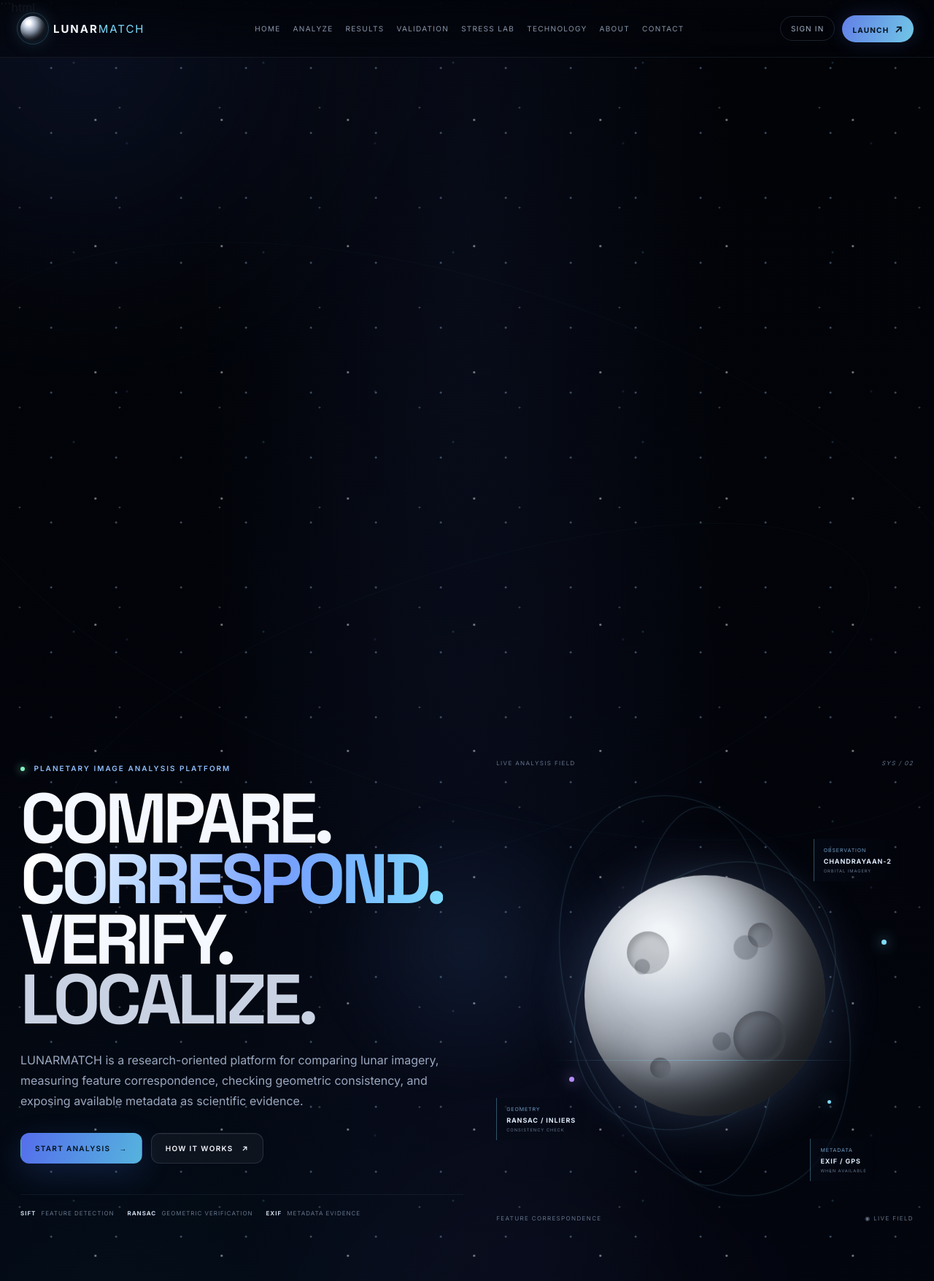
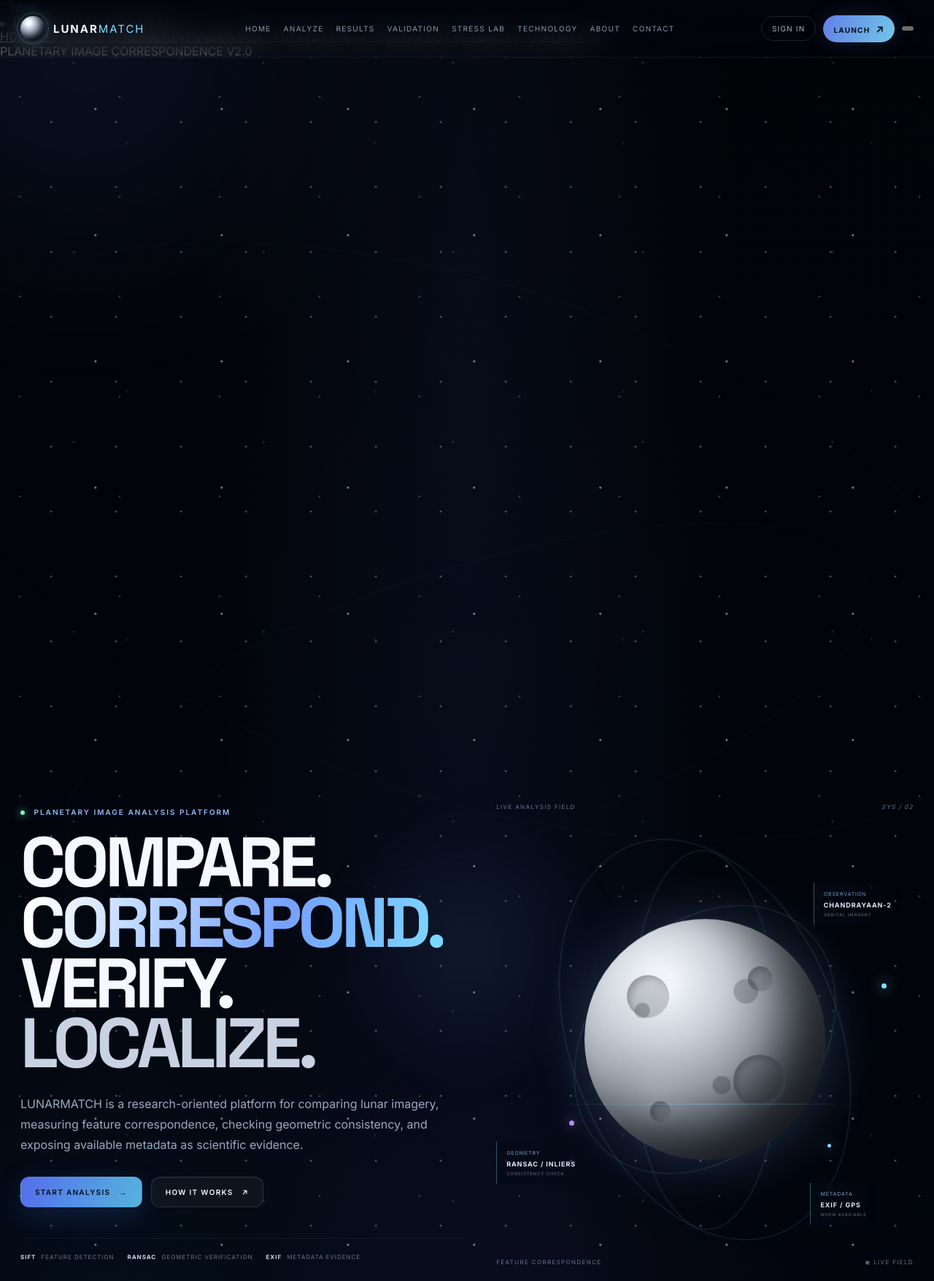
Before and after one commit to ss-samvir/LUNARMATCH-GRAND-MASTER, a Flask app: page / in a window 1280 px wide. Shown: the top 1756 px of the page at 73% size. Run offline with Flask 3, Linux system fonts and the light colour scheme.

Commit message:
Update base.html

```diff
--- a/templates/base.html
+++ b/templates/base.html
@@ -116,11 +116,82 @@
     LAUNCH <span aria-hidden="true">↗</span>
   </a>
 
+  <button
+    class="mobile-menu-toggle"
+    type="button"
+    aria-label="Open navigation"
+    aria-expanded="false"
+    aria-controls="mobile-navigation"
+  >
+    <span></span>
+    <span></span>
+    <span></span>
+  </button>
+
+</div>
+  </header>
+  <!-- MOBILE NAVIGATION -->
+<div id="mobile-navigation" class="mobile-navigation" aria-hidden="true">
+
+  <div class="mobile-navigation-inner">
+
+    <div class="mobile-nav-label">
+      <span class="status-dot"></span>
+      LUNARMATCH / NAVIGATION
+    </div>
+
+    <nav aria-label="Mobile navigation">
+
+      <a href="/">
+        <span>HOME</span>
+        <small>01</small>
+      </a>
+
+      <a href="/analyze">
+        <span>ANALYZE</span>
+        <small>02</small>
+      </a>
+
+      <a href="/results">
+        <span>RESULTS</span>
+        <small>03</small>
+      </a>
+
+      <a href="/validation">
+        <span>VALIDATION</span>
+        <small>04</small>
+      </a>
+
+      <a href="/stress">
+        <span>STRESS LAB</span>
+        <small>05</small>
+      </a>
+
+      <a href="/technology">
+        <span>TECHNOLOGY</span>
+        <small>06</small>
+      </a>
+
+      <a href="/about">
+        <span>ABOUT</span>
+        <small>07</small>
+      </a>
+
+      <a href="/contact">
+        <span>CONTACT</span>
+        <small>08</small>
+      </a>
+
+    </nav>
+
+    <div class="mobile-nav-footer">
+      <span>PLANETARY IMAGE CORRESPONDENCE</span>
+      <span>V2.0</span>
     </div>
 
   </div>
 
-  </header>
+</div>
 
 
   <!-- =====================================================
```
Lines whose indentation alone changed are shown as unchanged.
